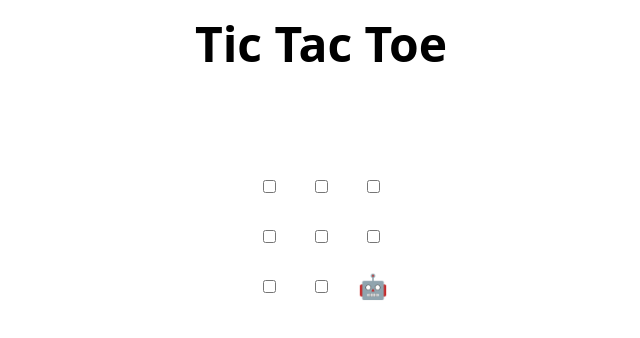
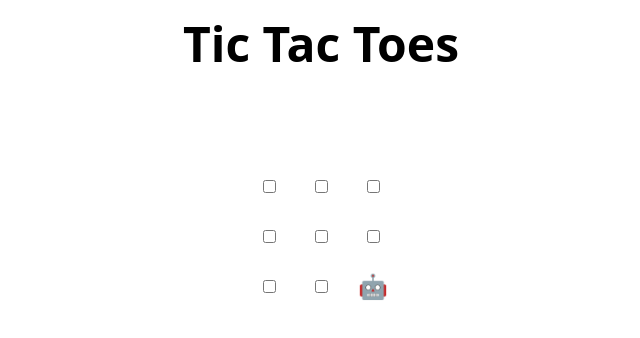
Before and after one commit to chouetz/fantastic-lamp, a plain HTML site: page index.html in a window 1280 px wide. Shown: the whole page, without its empty margins (319-959 px from the left). Drawn offline with Linux system fonts and the light colour scheme.

Commit message:
safsd
fsdf

```diff
--- a/index.html
+++ b/index.html
@@ -27,7 +27,7 @@
   }
 </style>
 
-<h1>Tic Tac Toe</h1>
+<h1>Tic Tac Toes</h1>
 
 <table>
   <tr>
```
